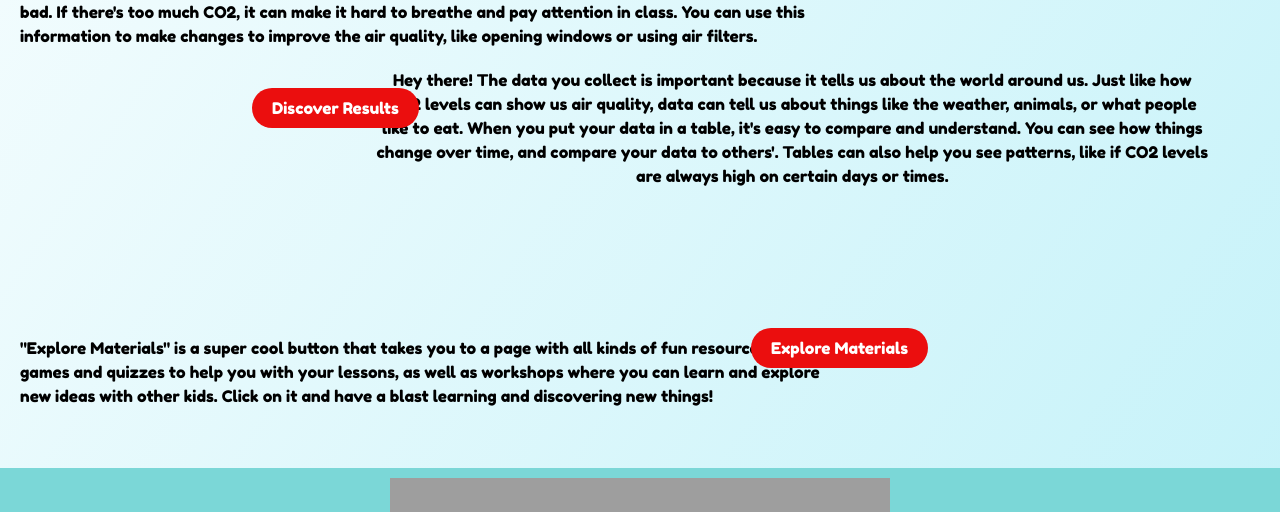
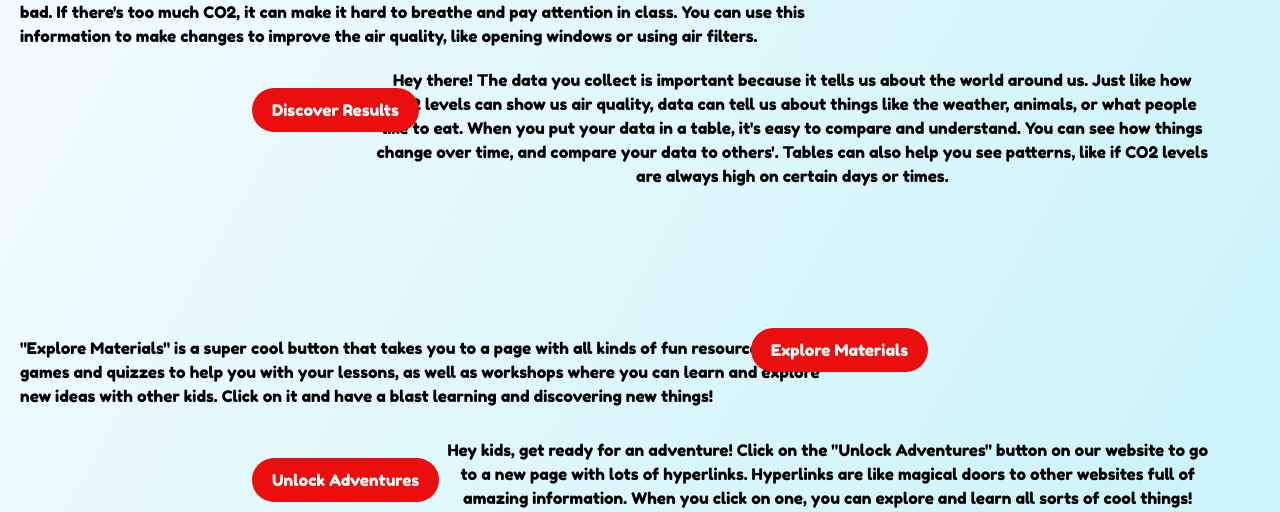
Before and after one commit to hmihaylov1/website-uni, a PHP site: page /website.html in a window 1280 px wide. Shown: the part 796-1308 px from the top of the page. Run offline with PHP 8.4, Linux system fonts and the light colour scheme; grey boxes are pictures that could not be loaded.

Commit message:
Pages created. The main page nearly done.

```diff
--- a/Frontend/style.css
+++ b/Frontend/style.css
@@ -225,6 +225,40 @@ button {
   margin: 4px 2px;
   font-family: 'Fredoka One', sans-serif;
 }
+.text-3 {
+  border-radius: 40px;
+  padding: 10px 20px;
+  background-color: none;
+  color: black;
+  position: absolute;
+  right: 50px;
+  top: 1220px;
+  text-align: center;
+  text-decoration: none;
+  display: inline-block;
+  font-size: 16px;
+  margin: 4px 2px;
+  font-family: 'Fredoka One', sans-serif;
+}
+.menu-button-3 {
+  border-radius: 40px;
+  padding: 10px 20px;
+  background-color: #EB0E0E;
+  color: white;
+  position: absolute;
+  left: 250px;
+  top: 1250px;
+  text-align: center;
+  text-decoration: none;
+  display: inline-block;
+  font-size: 16px;
+  margin: 4px 2px;
+  font-family: 'Fredoka One', sans-serif;
+}
+h4 {
+  text-align: center;
+  font-size: 24px;
+}
 
 /* Footer styles */
 footer {
--- a/Frontend/website.html
+++ b/Frontend/website.html
@@ -28,8 +28,8 @@
     <nav>
         <ul>
           <li><button class="head-button" onclick="openPopup()">Share Knowledge</button></li>
-          <li><a href="#" class = "head-button">Discover Results</a></li>
-          <li><a href="#" class = "head-button">Explore Materials</a></li>
+          <li><a href="discoverResults.html" class = "head-button">Discover Results</a></li>
+          <li><a href="exploreMaterials.html" class = "head-button">Explore Materials</a></li>
           <li><a href="#" class = "head-button">Unlock Adventures</a></li>
           <li><a href="#" class = "head-button-diff">My World</a></li>
         </ul>
@@ -81,7 +81,7 @@
         like to eat. When you put your data in a table, it's easy to compare and understand. You can see how things<br>
         change over time, and compare your data to others'. Tables can also help you see patterns, like if CO2 levels<br>
         are always high on certain days or times.</p>
-        <button class="menu-button-1" href = "#">Discover Results</button>
+        <a href="discoverResults.html" class = "menu-button-1">Discover Results</a>
         <br>
         <br>
         <br>
@@ -91,8 +91,21 @@
         <p>"Explore Materials" is a super cool button that takes you to a page with all kinds of fun resources like<br>
         games and quizzes to help you with your lessons, as well as workshops where you can learn and explore<br>
         new ideas with other kids. Click on it and have a blast learning and discovering new things!</p>
-        <button class = "menu-button-2" href = "#">Explore Materials</button>
+        <a href="exploreMaterials.html" class = "menu-button-2">Explore Materials</a>
+        <br>
+        <br>
+        <br>
+        <br>
+        <br>
+        <p class="text-3" align = "justify">Hey kids, get ready for an adventure! Click on the "Unlock Adventures" button on our website to go<br>
+        to a new page with lots of hyperlinks. Hyperlinks are like magical doors to other websites full of<br>
+        amazing information. When you click on one, you can explore and learn all sorts of cool things!</p>
+        <a href="unlockAdventures.html" class = "menu-button-3">Unlock Adventures</a>
       </section>
+      <br>
+      <br>
+      <hr>
+      <h4>Did You Know?</h4>
 
     </main>
 
```
Also changed, not shown: Frontend/discoverResults.html (added, +10 -0 lines), Frontend/exploreMaterials.html (added, +10 -0 lines), Frontend/unlockAdventures.html (added, +10 -0 lines).
